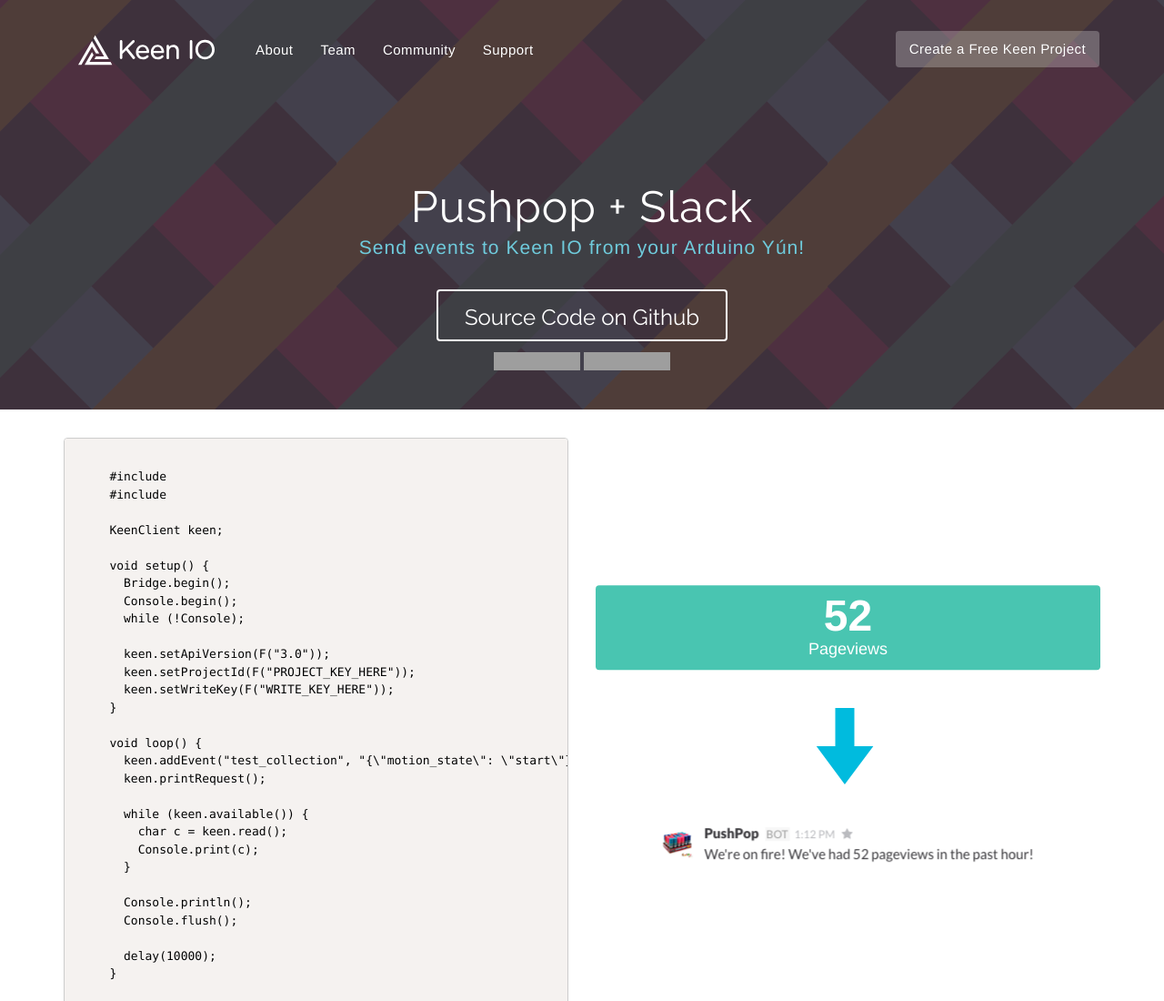
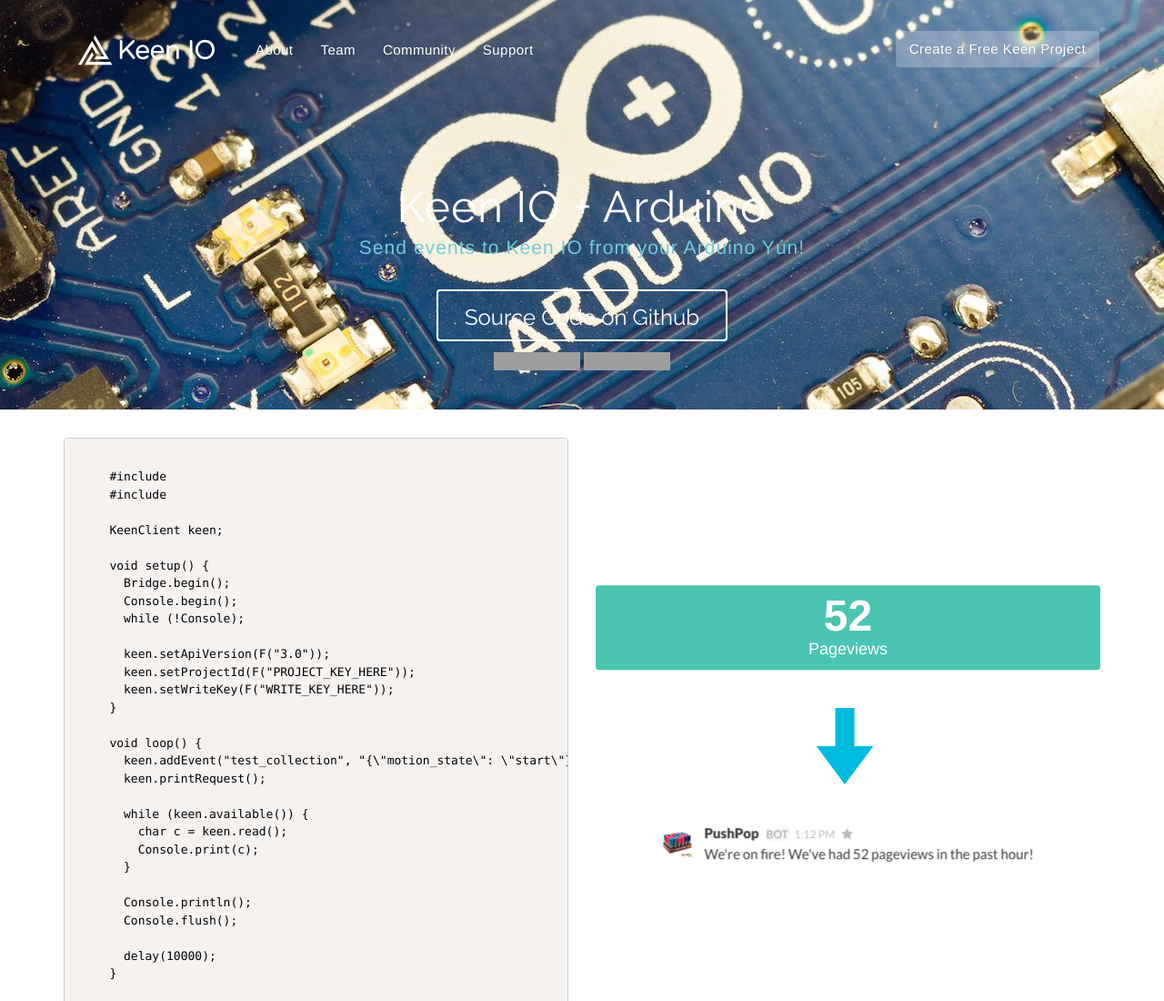
Before and after one commit to keen/keen-arduino, a website: page index.html in a window 1280 px wide. Shown: the top 1100 px of the page at 91% size. Drawn offline with Linux system fonts and the light colour scheme; grey boxes are pictures that could not be loaded.

Commit message:
Static page updates.

```diff
--- a/assets/css/keen-static.css
+++ b/assets/css/keen-static.css
@@ -75,7 +75,7 @@
 
 .masthead {
   background-color: #3e313c;
-  background-image: url("../img/bg-slack.png");
+  background-image: url("../img/bg-arduino.jpg");
   background-position: 0 -290px;
   background-repeat: repeat-x;
   color: #fff;
--- a/index.html
+++ b/index.html
@@ -46,7 +46,7 @@
         </nav>
       </header>
 
-      <h1>Pushpop + Slack</h1>
+      <h1>Keen IO + Arduino</h1>
       <p class="lead">Send events to Keen IO from your Arduino Y&uacute;n!</p>
       <a class="btn hero-btn" href="https://github.com/keen/keen-arduino" target="_blank">Source Code on Github</a>
 
```
Also changed, not shown: assets/img/bg-arduino.jpg (added).
